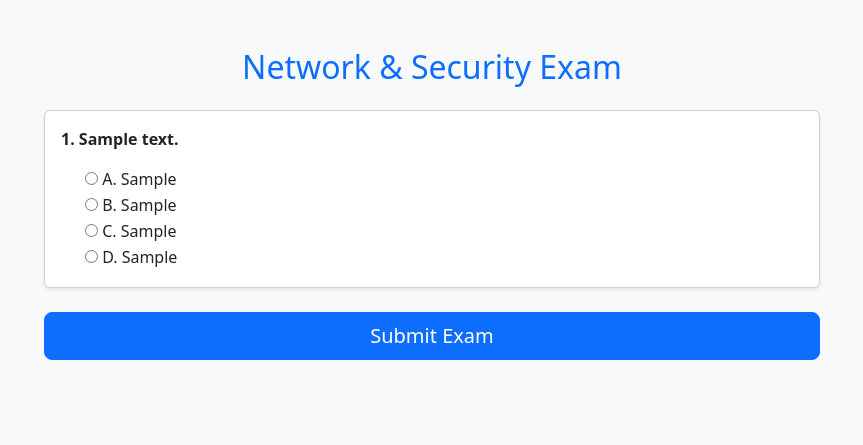
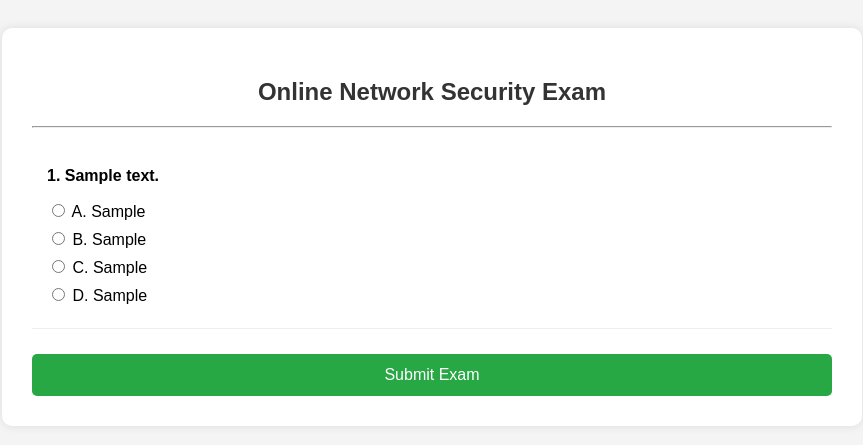
Before and after one commit to mesfinchalnew-creator/online-exam-system, a Flask app: page /exam in a window 1280 px wide. Shown: the top 445 px of the page, without its empty margins (208-1071 px from the left). Run offline with Flask 3, Linux system fonts and the light colour scheme; the visitor is signed in with stand-in values (Sample User, id 1); tables that the repository leaves empty hold one stand-in row (values such as "Sample post").

Commit message:
Update exam.html

```diff
--- a/templates/exam.html
+++ b/templates/exam.html
@@ -1,26 +1,38 @@
 <!DOCTYPE html>
-<html>
+<html lang="en">
 <head>
-    <title>AMU Online Exam</title>
-    <link rel="stylesheet" href="https://cdn.jsdelivr.net/npm/bootstrap@5.3.0/dist/css/bootstrap.min.css">
+    <meta charset="UTF-8">
+    <meta name="viewport" content="width=device-width, initial-scale=1.0">
+    <title>Online Exam - AMU</title>
+    <style>
+        body { font-family: Arial, sans-serif; background-color: #f4f4f4; padding: 20px; }
+        .container { max-width: 800px; background: white; padding: 30px; border-radius: 10px; margin: auto; box-shadow: 0px 0px 10px rgba(0,0,0,0.1); }
+        h2 { color: #333; text-align: center; }
+        .question { margin-bottom: 25px; padding: 15px; border-bottom: 1px solid #eee; }
+        .options { margin-top: 10px; }
+        label { display: block; margin-bottom: 8px; cursor: pointer; }
+        button { background-color: #28a745; color: white; padding: 12px 25px; border: none; border-radius: 5px; cursor: pointer; width: 100%; font-size: 16px; }
+        button:hover { background-color: #218838; }
+    </style>
 </head>
-<body class="bg-light">
-<div class="container mt-5" style="max-width: 800px;">
-    <h2 class="text-center text-primary mb-4">Network & Security Exam</h2>
-    <form action="/submit" method="POST">
-        {% for q in questions %}
-        <div class="card mb-4 shadow-sm">
-            <div class="card-body">
-                <p class="fw-bold">{{ loop.index }}. {{ q.text }}</p>
-                <div class="form-check"><input type="radio" name="{{q.id}}" value="A" required> A. {{q.option_a}}</div>
-                <div class="form-check"><input type="radio" name="{{q.id}}" value="B"> B. {{q.option_b}}</div>
-                <div class="form-check"><input type="radio" name="{{q.id}}" value="C"> C. {{q.option_c}}</div>
-                <div class="form-check"><input type="radio" name="{{q.id}}" value="D"> D. {{q.option_d}}</div>
+<body>
+    <div class="container">
+        <h2>Online Network Security Exam</h2>
+        <hr>
+        <form action="/submit_exam" method="POST">
+            {% for q in questions %}
+            <div class="question">
+                <p><strong>{{ loop.index }}. {{ q.text }}</strong></p>
+                <div class="options">
+                    <label><input type="radio" name="{{ q.id }}" value="A"> A. {{ q.option_a }}</label>
+                    <label><input type="radio" name="{{ q.id }}" value="B"> B. {{ q.option_b }}</label>
+                    <label><input type="radio" name="{{ q.id }}" value="C"> C. {{ q.option_c }}</label>
+                    <label><input type="radio" name="{{ q.id }}" value="D"> D. {{ q.option_d }}</label>
+                </div>
             </div>
-        </div>
-        {% endfor %}
-        <button type="submit" class="btn btn-primary w-100 btn-lg mb-5">Submit Exam</button>
-    </form>
-</div>
+            {% endfor %}
+            <button type="submit">Submit Exam</button>
+        </form>
+    </div>
 </body>
 </html>
```
